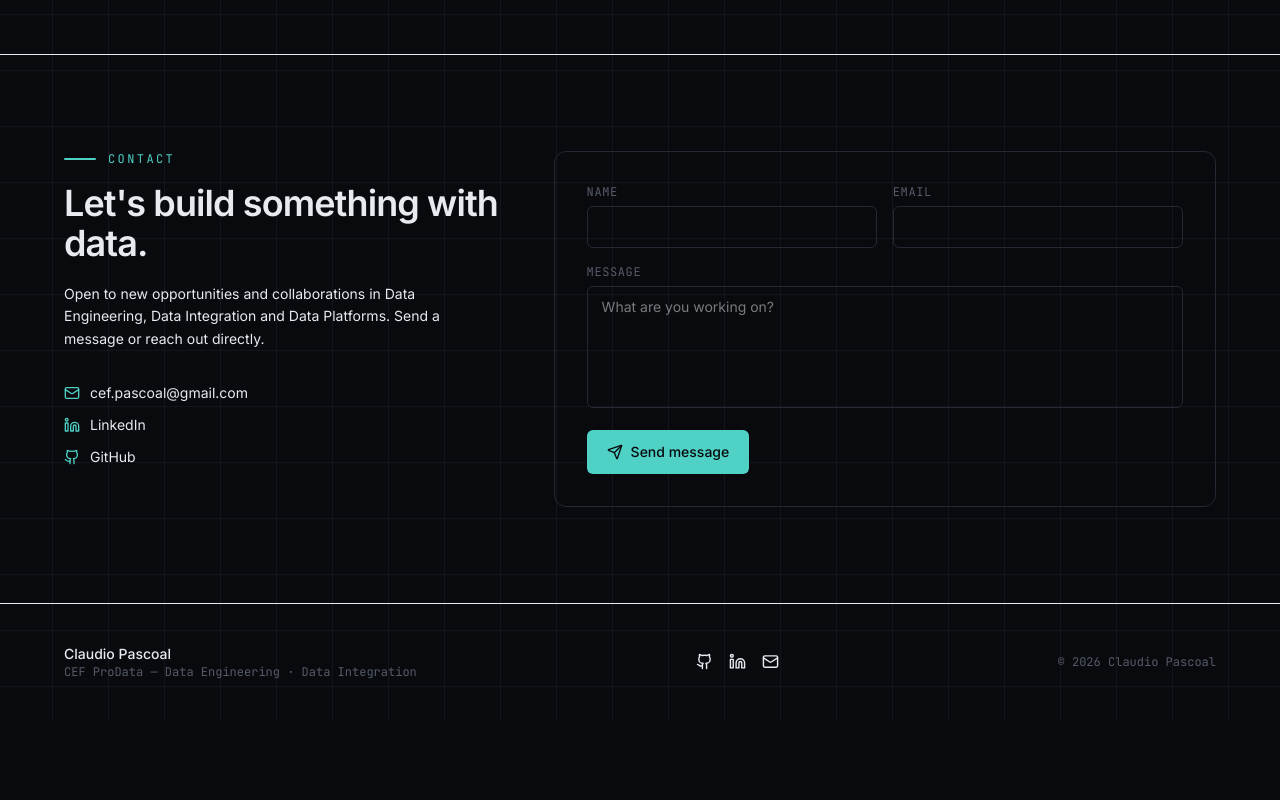
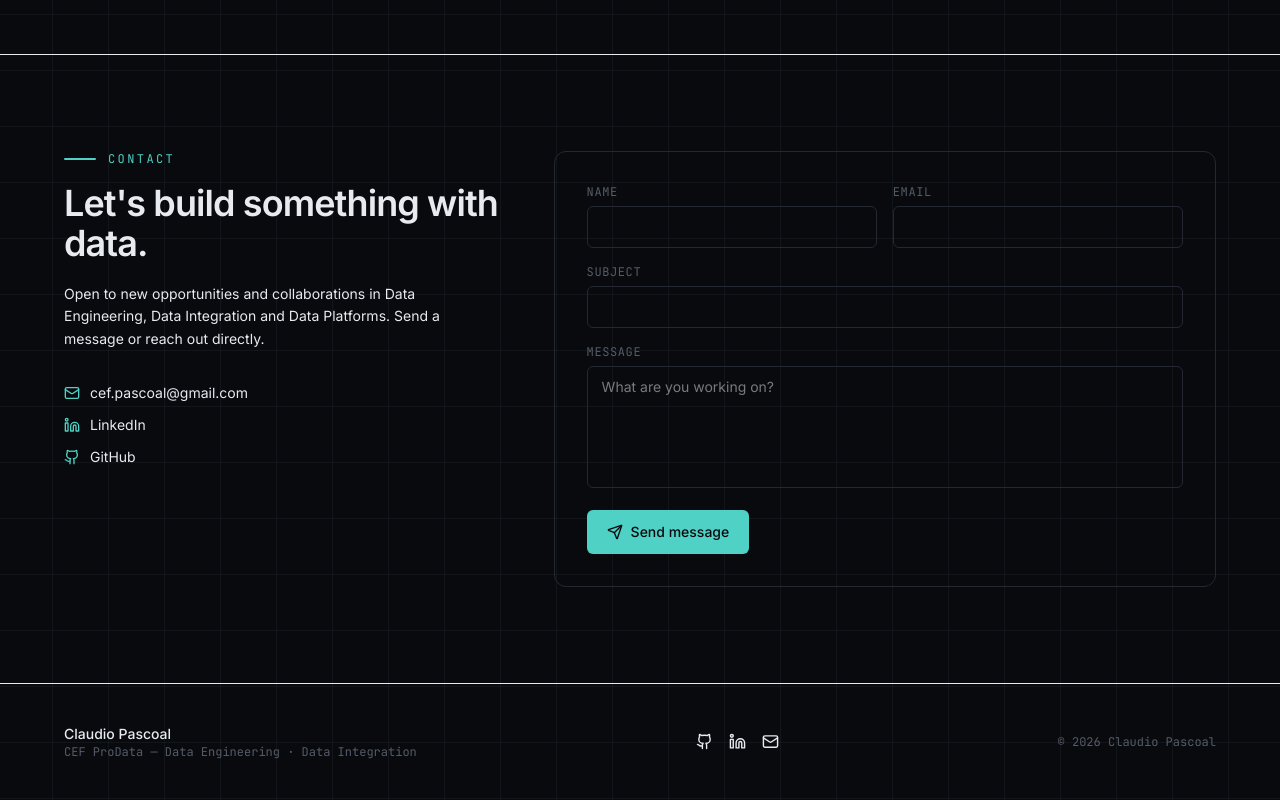
Before and after one commit to cefPascoal/cef_prodata, a React (Vite) app: page / in a window 1280 px wide. Shown: the part 7658-8458 px from the top of the page. Before the commit the page ends 8378 px from the top, so only its background shows below. Built offline with nearby package versions, Linux system fonts and the light colour scheme.

Commit message:
feat: integrate contact form with Formspree

```diff
--- a/src/components/ContactForm.tsx
+++ b/src/components/ContactForm.tsx
@@ -1,48 +1,74 @@
 import { useState, type FormEvent } from "react";
-import { Send, CheckCircle2 } from "lucide-react";
+import { Send, CheckCircle2, AlertCircle } from "lucide-react";
 import { profile } from "../data/profile";
 
 /**
- * The site is fully static (GitHub Pages), so this form has no backend of its own.
- *
- * Two options:
- * 1) Formspree (recommended): create a free account at https://formspree.io,
- *    get your endpoint (e.g. "https://formspree.io/f/xxxxxxx") and paste it below.
- * 2) No external service: leave FORMSPREE_ENDPOINT empty. The form opens the
- *    visitor's email client (mailto:) with the message pre-filled.
+ * The site is fully static (GitHub Pages) — this form has no backend of its own.
+ * Submissions go directly to Formspree, which forwards them to the configured email.
+ * The endpoint below is a public form ID, not a secret, and is safe to keep in the
+ * frontend (see https://formspree.io — this is the intended integration model).
  */
-const FORMSPREE_ENDPOINT = ""; // e.g. "https://formspree.io/f/xxxxxxx"
+const FORMSPREE_ENDPOINT = "https://formspree.io/f/mbgrepjd";
 
 type Status = "idle" | "sending" | "sent" | "error";
 
+type FieldErrors = {
+  name?: string;
+  email?: string;
+  message?: string;
+};
+
+const EMAIL_PATTERN = /^[^\s@]+@[^\s@]+\.[^\s@]+$/;
+
 export function ContactForm() {
   const [status, setStatus] = useState<Status>("idle");
+  const [errors, setErrors] = useState<FieldErrors>({});
+
+  function validate(data: FormData): FieldErrors {
+    const name = String(data.get("name") ?? "").trim();
+    const email = String(data.get("email") ?? "").trim();
+    const message = String(data.get("message") ?? "").trim();
+
+    const next: FieldErrors = {};
+    if (!name) next.name = "Please enter your name.";
+    if (!email) next.email = "Please enter your email.";
+    else if (!EMAIL_PATTERN.test(email)) next.email = "Please enter a valid email address.";
+    if (!message) next.message = "Please enter a message.";
+    return next;
+  }
 
   async function handleSubmit(e: FormEvent<HTMLFormElement>) {
     e.preventDefault();
     const form = e.currentTarget;
     const data = new FormData(form);
-    const name = String(data.get("name") ?? "");
-    const email = String(data.get("email") ?? "");
-    const message = String(data.get("message") ?? "");
 
-    if (!FORMSPREE_ENDPOINT) {
-      const subject = encodeURIComponent(`Portfolio contact — ${name}`);
-      const body = encodeURIComponent(`${message}\n\n— ${name} (${email})`);
-      window.location.href = `mailto:${profile.email}?subject=${subject}&body=${body}`;
-      setStatus("sent");
+    const fieldErrors = validate(data);
+    setErrors(fieldErrors);
+    if (Object.keys(fieldErrors).length > 0) {
       return;
     }
+
+    const payload = {
+      name: String(data.get("name") ?? "").trim(),
+      email: String(data.get("email") ?? "").trim(),
+      subject: String(data.get("subject") ?? "").trim(),
+      message: String(data.get("message") ?? "").trim(),
+    };
 
     try {
       setStatus("sending");
       const res = await fetch(FORMSPREE_ENDPOINT, {
         method: "POST",
-        headers: { Accept: "application/json" },
-        body: data,
+        headers: {
+          "Content-Type": "application/json",
+          Accept: "application/json",
+        },
+        body: JSON.stringify(payload),
       });
+
       if (res.ok) {
         setStatus("sent");
+        setErrors({});
         form.reset();
       } else {
         setStatus("error");
@@ -56,24 +82,41 @@ export function ContactForm() {
     return (
       <div
         className="flex items-center gap-3 rounded-xl border p-6"
+        role="status"
+        aria-live="polite"
         style={{ borderColor: "var(--color-signal)", backgroundColor: "var(--color-surface)" }}
       >
         <CheckCircle2 style={{ color: "var(--color-signal)" }} size={22} />
         <p style={{ color: "var(--color-text)" }}>
-          {FORMSPREE_ENDPOINT
-            ? "Message sent successfully. Thanks for reaching out!"
-            : "Your email client should have opened with the message ready to send."}
+          Message sent successfully. Thank you for reaching out.
         </p>
       </div>
     );
   }
 
   return (
-    <form onSubmit={handleSubmit} className="space-y-4">
+    <form onSubmit={handleSubmit} noValidate className="space-y-4">
       <div className="grid gap-4 sm:grid-cols-2">
-        <Field label="Name" name="name" type="text" required />
-        <Field label="Email" name="email" type="email" required />
+        <Field
+          label="Name"
+          name="name"
+          type="text"
+          required
+          autoComplete="name"
+          error={errors.name}
+        />
+        <Field
+          label="Email"
+          name="email"
+          type="email"
+          required
+          autoComplete="email"
+          error={errors.email}
+        />
       </div>
+
+      <Field label="Subject" name="subject" type="text" autoComplete="off" />
+
       <div>
         <label
           htmlFor="message"
@@ -87,19 +130,28 @@ export function ContactForm() {
           name="message"
           required
           rows={5}
+          aria-required="true"
+          aria-invalid={errors.message ? "true" : undefined}
+          aria-describedby={errors.message ? "message-error" : undefined}
           className="focus-ring w-full resize-none rounded-md border px-3.5 py-2.5 text-sm outline-none"
           style={{
-            borderColor: "var(--color-border)",
+            borderColor: errors.message ? "var(--color-warn)" : "var(--color-border)",
             backgroundColor: "var(--color-surface)",
             color: "var(--color-text)",
           }}
           placeholder="What are you working on?"
         />
+        {errors.message && (
+          <p id="message-error" role="alert" className="mt-1.5 text-xs" style={{ color: "var(--color-warn)" }}>
+            {errors.message}
+          </p>
+        )}
       </div>
 
       <button
         type="submit"
         disabled={status === "sending"}
+        aria-busy={status === "sending"}
         className="focus-ring flex items-center gap-2 rounded-md px-5 py-3 text-sm font-medium transition-transform hover:-translate-y-0.5 disabled:opacity-60"
         style={{ backgroundColor: "var(--color-signal)", color: "#090a0d" }}
       >
@@ -108,8 +160,15 @@ export function ContactForm() {
       </button>
 
       {status === "error" && (
-        <p className="text-sm" style={{ color: "var(--color-warn)" }}>
-          Couldn't send the message. Please try again or email {profile.email} directly.
+        <p
+          role="alert"
+          aria-live="assertive"
+          className="flex items-center gap-2 text-sm"
+          style={{ color: "var(--color-warn)" }}
+        >
+          <AlertCircle size={15} />
+          Something went wrong. Please try again or contact me directly by email
+          {profile.email ? ` at ${profile.email}` : ""}.
         </p>
       )}
     </form>
@@ -121,12 +180,17 @@ function Field({
   name,
   type,
   required,
+  autoComplete,
+  error,
 }: {
   label: string;
   name: string;
   type: string;
   required?: boolean;
+  autoComplete?: string;
+  error?: string;
 }) {
+  const errorId = `${name}-error`;
   return (
     <div>
       <label
@@ -141,13 +205,22 @@ function Field({
         name={name}
         type={type}
         required={required}
+        autoComplete={autoComplete}
+        aria-required={required ? "true" : undefined}
+        aria-invalid={error ? "true" : undefined}
+        aria-describedby={error ? errorId : undefined}
         className="focus-ring w-full rounded-md border px-3.5 py-2.5 text-sm outline-none"
         style={{
-          borderColor: "var(--color-border)",
+          borderColor: error ? "var(--color-warn)" : "var(--color-border)",
           backgroundColor: "var(--color-surface)",
           color: "var(--color-text)",
         }}
       />
+      {error && (
+        <p id={errorId} role="alert" className="mt-1.5 text-xs" style={{ color: "var(--color-warn)" }}>
+          {error}
+        </p>
+      )}
     </div>
   );
 }
```
